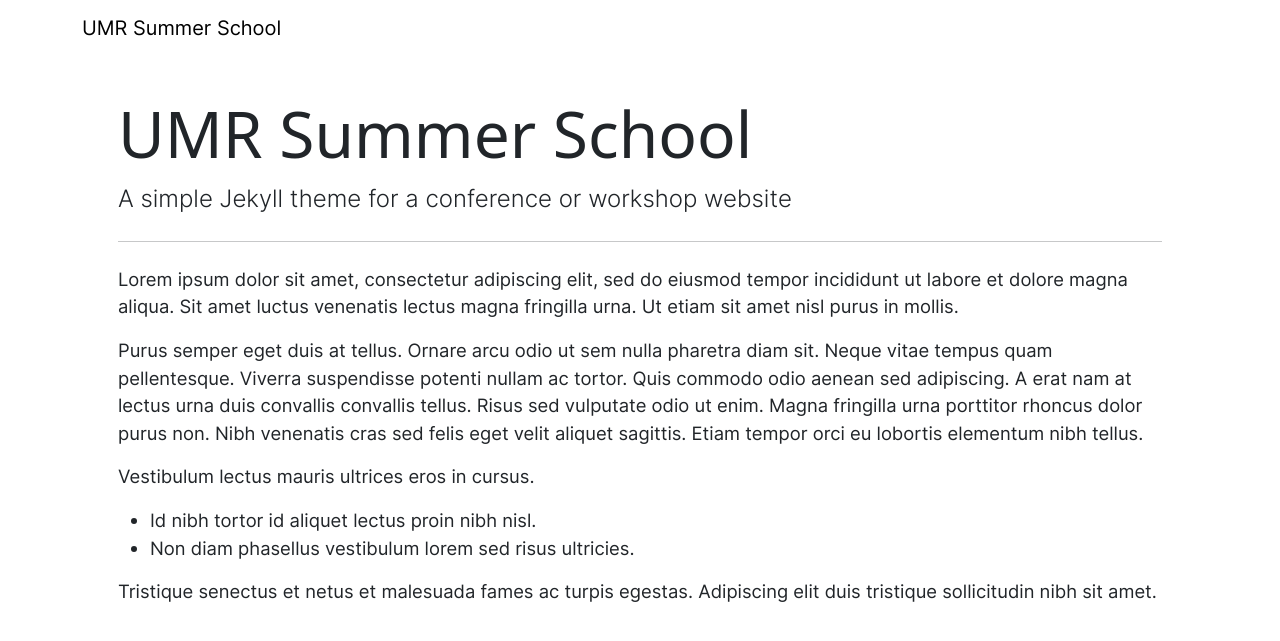
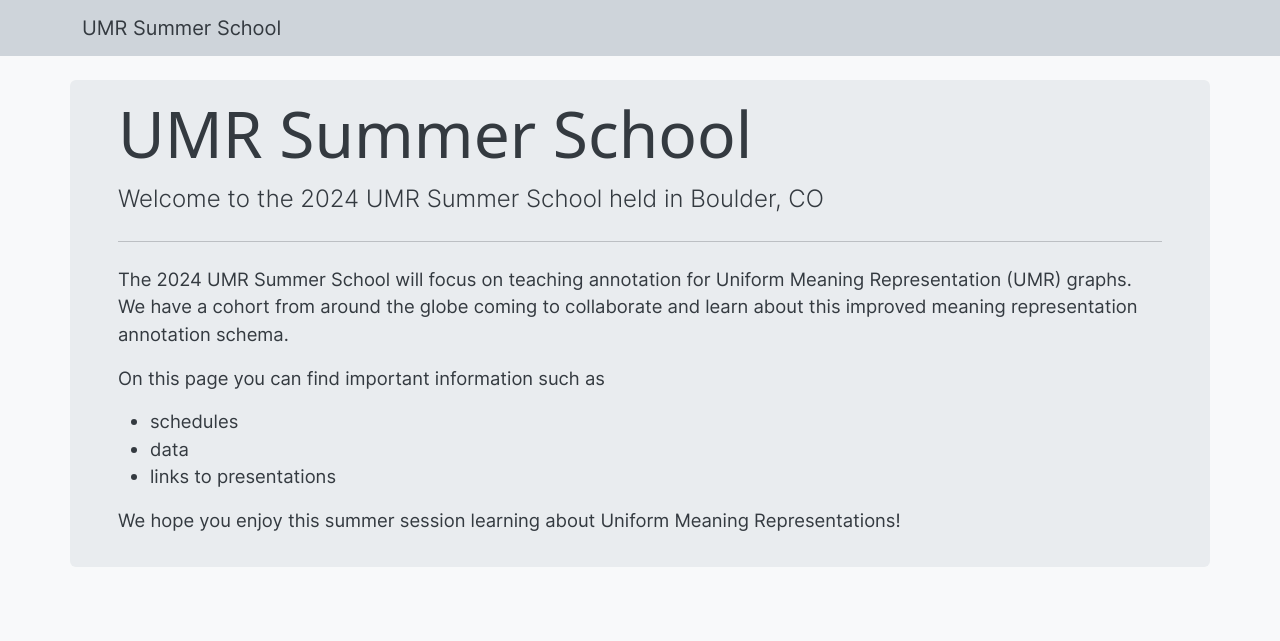
Before and after one commit to umr-summer-school/UMR_Summer_School, a Jekyll site: the page built from index.md, in a window 1280 px wide. Shown: the top 641 px of the page. Built offline with Jekyll 4.4.1, drawn with Linux system fonts in a browser that asks for light colours.

Commit message:
changing theme

```diff
--- a/_config.yml
+++ b/_config.yml
@@ -4,7 +4,7 @@ baseurl: "https://umr-summer-school.github.io/UMR_Summer_School/"
 url: "https://umr-summer-school.github.io/UMR_Summer_School/"
 
 copyright: false
-indexing: false
+indexing: true
 
 exclude:
   - demo/
--- a/index.md
+++ b/index.md
@@ -1,15 +1,13 @@
 ---
 layout: index
-description: A simple Jekyll theme for a conference or workshop website
+description: Welcome to the 2024 UMR Summer School held in Boulder, CO
 ---
 
-Lorem ipsum dolor sit amet, consectetur adipiscing elit, sed do eiusmod tempor incididunt ut labore et dolore magna aliqua. Sit amet luctus venenatis lectus magna fringilla urna. Ut etiam sit amet nisl purus in mollis.
+The 2024 UMR Summer School will focus on teaching annotation for Uniform Meaning Representation (UMR) graphs. We have a cohort from around the globe coming to collaborate and learn about this improved meaning representation annotation schema.
 
-Purus semper eget duis at tellus. Ornare arcu odio ut sem nulla pharetra diam sit. Neque vitae tempus quam pellentesque. Viverra suspendisse potenti nullam ac tortor. Quis commodo odio aenean sed adipiscing. A erat nam at lectus urna duis convallis convallis tellus. Risus sed vulputate odio ut enim. Magna fringilla urna porttitor rhoncus dolor purus non. Nibh venenatis cras sed felis eget velit aliquet sagittis. Etiam tempor orci eu lobortis elementum nibh tellus.
+On this page you can find important information such as
+- schedules
+- data
+- links to presentations
 
-Vestibulum lectus mauris ultrices eros in cursus.
-
-- Id nibh tortor id aliquet lectus proin nibh nisl.
-- Non diam phasellus vestibulum lorem sed risus ultricies.
-
-Tristique senectus et netus et malesuada fames ac turpis egestas. Adipiscing elit duis tristique sollicitudin nibh sit amet.
+We hope you enjoy this summer session learning about Uniform Meaning Representations!
```
Also changed, not shown: _data/skin.yml (+20 -20 lines).
